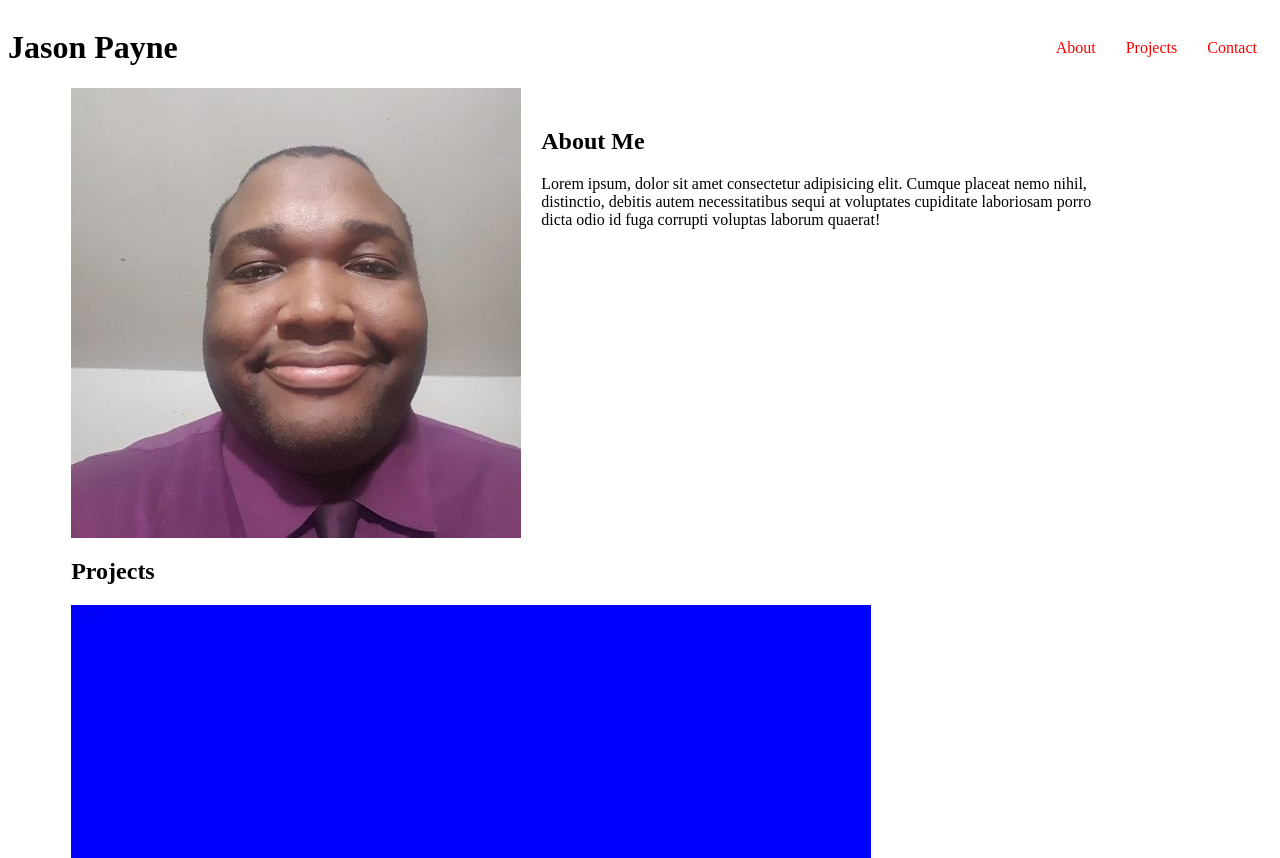
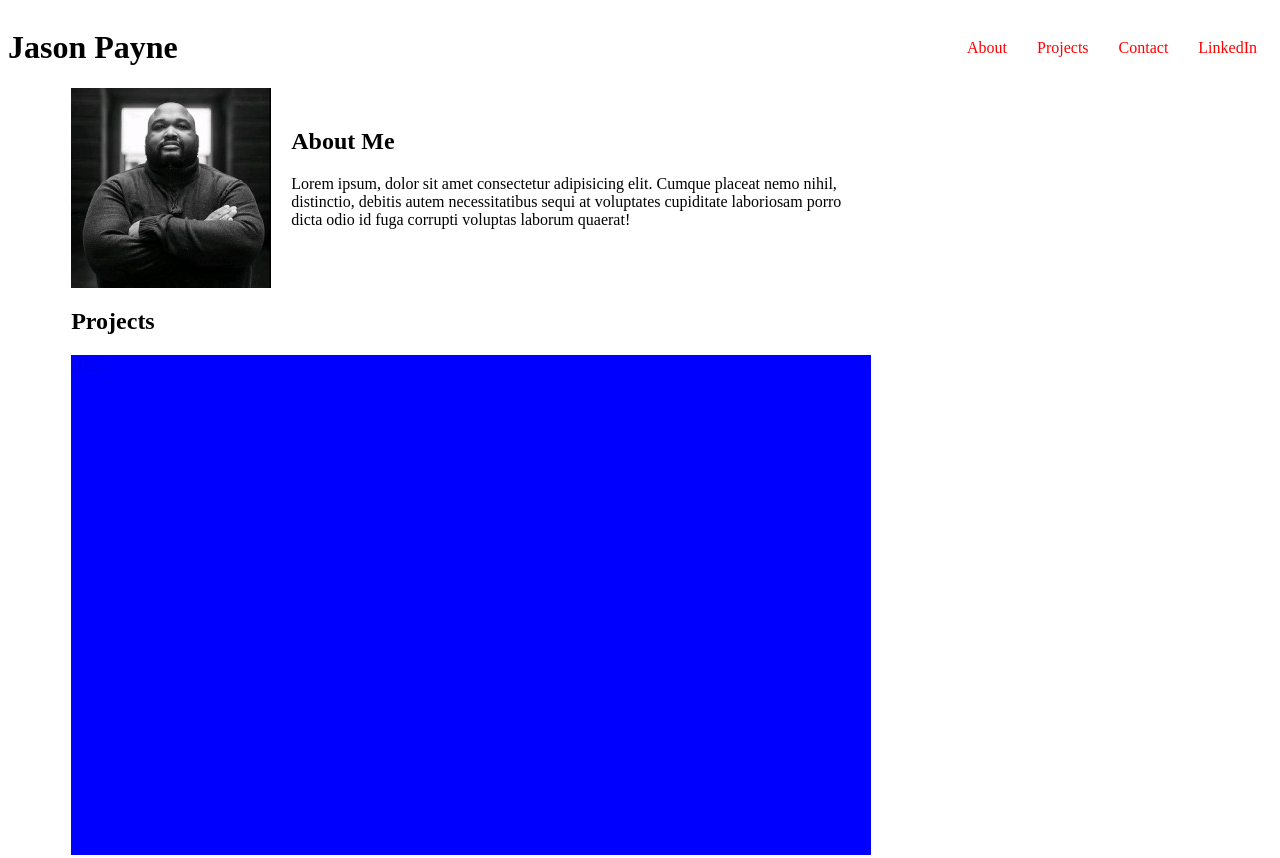
Before and after one commit to paynejc/Jason-Payne-Portfolio, a plain HTML site: page index.html in a window 1280 px wide. Shown: the top 858 px of the page. Drawn offline with Linux system fonts and the light colour scheme.

Commit message:
Updated profile photo and linkined in location

```diff
--- a/index.html
+++ b/index.html
@@ -17,12 +17,13 @@
                 <li><a href="#about-me">About</a></li>
                 <li><a href="#projects">Projects</a></li>
                 <li><a href="#contact">Contact</a></li>
+                <li><a href="https://www.linkedin.com/in/jason-payne-08608b16/">LinkedIn</a></li>
             </ul>
         </nav>
     </header>
 
     <section id="about-me">
-        <img src="./assets/images/Jason-Payne-Profile-Photo.jpeg" alt="profile photo of Jason Payne">
+        <img src="./assets/images/Portfolio Image.jpg" alt="profile photo of Jason Payne">
         <div class="about-me-container">
             <h2>About Me</h2>
             <p>Lorem ipsum, dolor sit amet consectetur adipisicing elit. Cumque placeat nemo nihil, distinctio, debitis
@@ -49,7 +50,6 @@
         <p>fakeemail@gmail.com</p>
         <h2>Phone</h2>
         <p>555-555-555</p>
-        <a href="https://www.linkedin.com/in/jason-payne-08608b16/"><h2>LinkedIn</h2></a>
     </section>
 
 
```
Also changed, not shown: assets/images/Portfolio Image.jpg (added).
